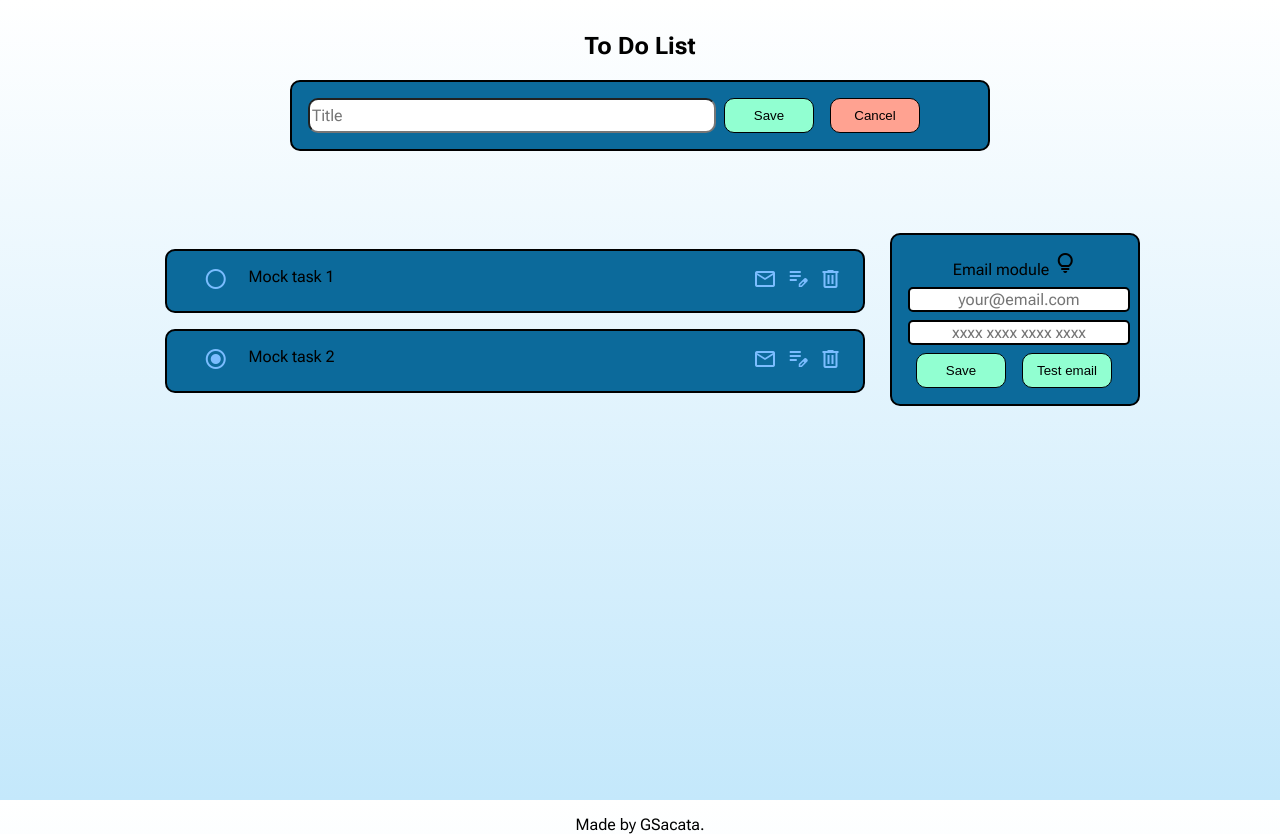
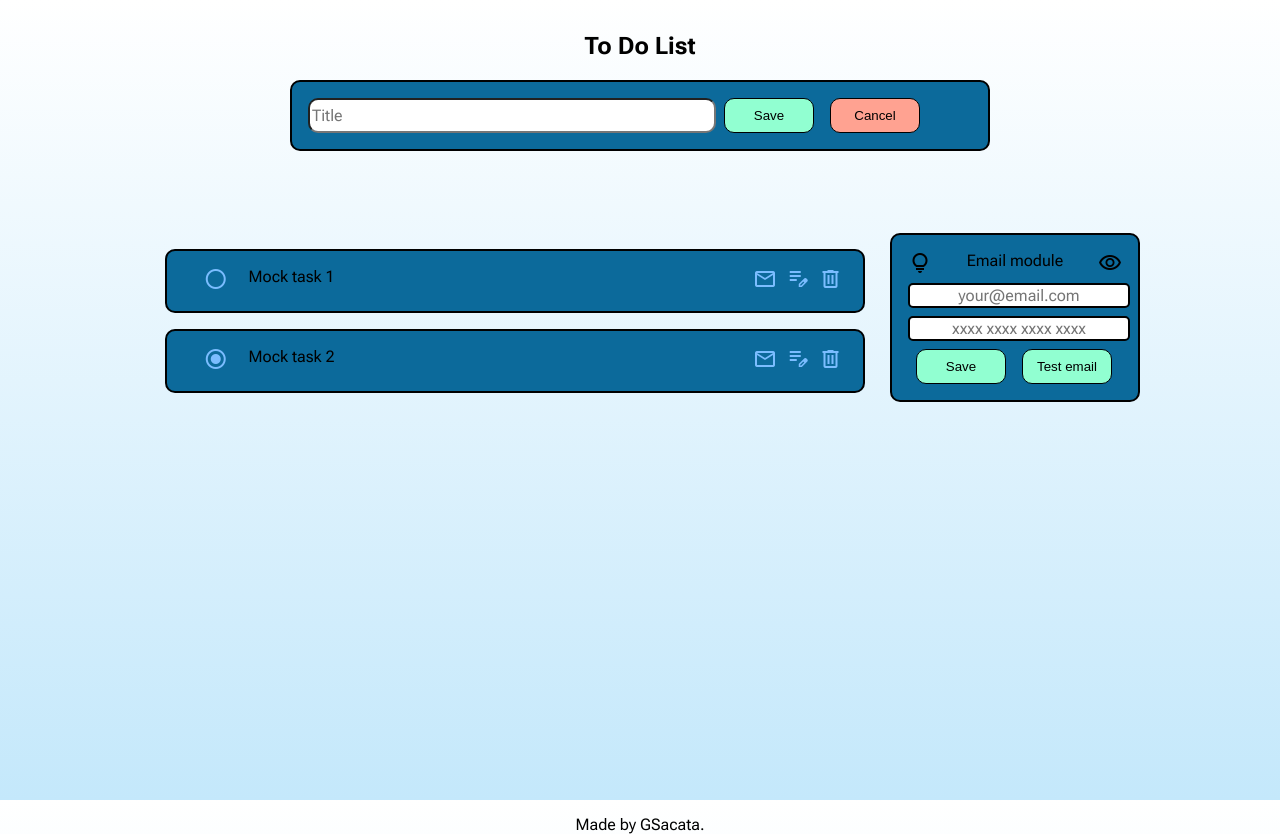
Before and after one commit to GSacata/todolist, an Angular app in the folder frontend/: page / in a window 1280 px wide. Built offline with nearby package versions, Linux system fonts and the light colour scheme; no server answers.

Commit message:
toggle password visibility

```diff
--- a/frontend/src/app/email-mod/email-mod.component.html
+++ b/frontend/src/app/email-mod/email-mod.component.html
@@ -1,10 +1,12 @@
 <section class="list-body email-box">
-    <div style="text-align: center;">
-        Email module <span class="emailmod-hint material-symbols-outlined" (click)="showEmailModHint()">lightbulb</span>
+    <div style="text-align: center;" class="flex-to-row emailmod-title">
+        <span class="emailmod-hint material-symbols-outlined" (click)="showEmailModHint()">lightbulb</span>
+        <span style="width: 100%;">Email module</span>
+        <span class="emailmod-hint material-symbols-outlined" (click)="showsPassword()">visibility</span>
     </div>
     <div>
         <input type="text" placeholder="your@email.com" class="email-input" [(ngModel)]="selectedEmail.email_address"><br>
-        <input type="password" placeholder="xxxx xxxx xxxx xxxx" class="password-input" [(ngModel)]="selectedEmail.email_password">
+        <input type="password" placeholder="xxxx xxxx xxxx xxxx" id="password-input" [(ngModel)]="selectedEmail.email_password">
     </div>
     <div class="email-btn-box">
         <button type="button" (click)="addNewItem(selectedEmail)" class="btn-confirm">Save</button>
--- a/frontend/src/app/email-mod/email-mod.component.ts
+++ b/frontend/src/app/email-mod/email-mod.component.ts
@@ -107,6 +107,16 @@ export class EmailModComponent {
     })
   }
 
+  showsPassword() {
+    const pswdBox = document.querySelector("#password-input");
+    // console.log(pswdBox)
+    if (pswdBox?.getAttribute('type') == 'password') {
+      pswdBox?.setAttribute('type', 'text')
+    } else {
+      pswdBox?.setAttribute('type', 'password')
+    }
+  }
+
   showEmailModHint() {
     $(".emailmod-hint-content").slideToggle(1200);
   }
--- a/frontend/src/styles.css
+++ b/frontend/src/styles.css
@@ -70,7 +70,7 @@ td {
 .task-title-input,
 .task-desc-input,
 .email-input,
-.password-input {
+#password-input {
     background-color: transparent;
     border: none;
 }
@@ -78,7 +78,7 @@ td {
 /* .task-title-input:focus-visible, */
 .task-title-input:focus-visible,
 .email-input:focus-visible,
-.password-input:focus-visible {
+#password-input:focus-visible {
     background-color: var(--color-bg);
     border: none;
     outline: var(--color-icon);
@@ -114,7 +114,7 @@ td {
 }
 
 .email-input,
-.password-input {
+#password-input {
     border: solid 2px var(--color-font);
     border-radius: 5px;
     /* padding: 1rem; */
```
Also changed, not shown: 1 other file (tests, documents, lock files or other folders).
